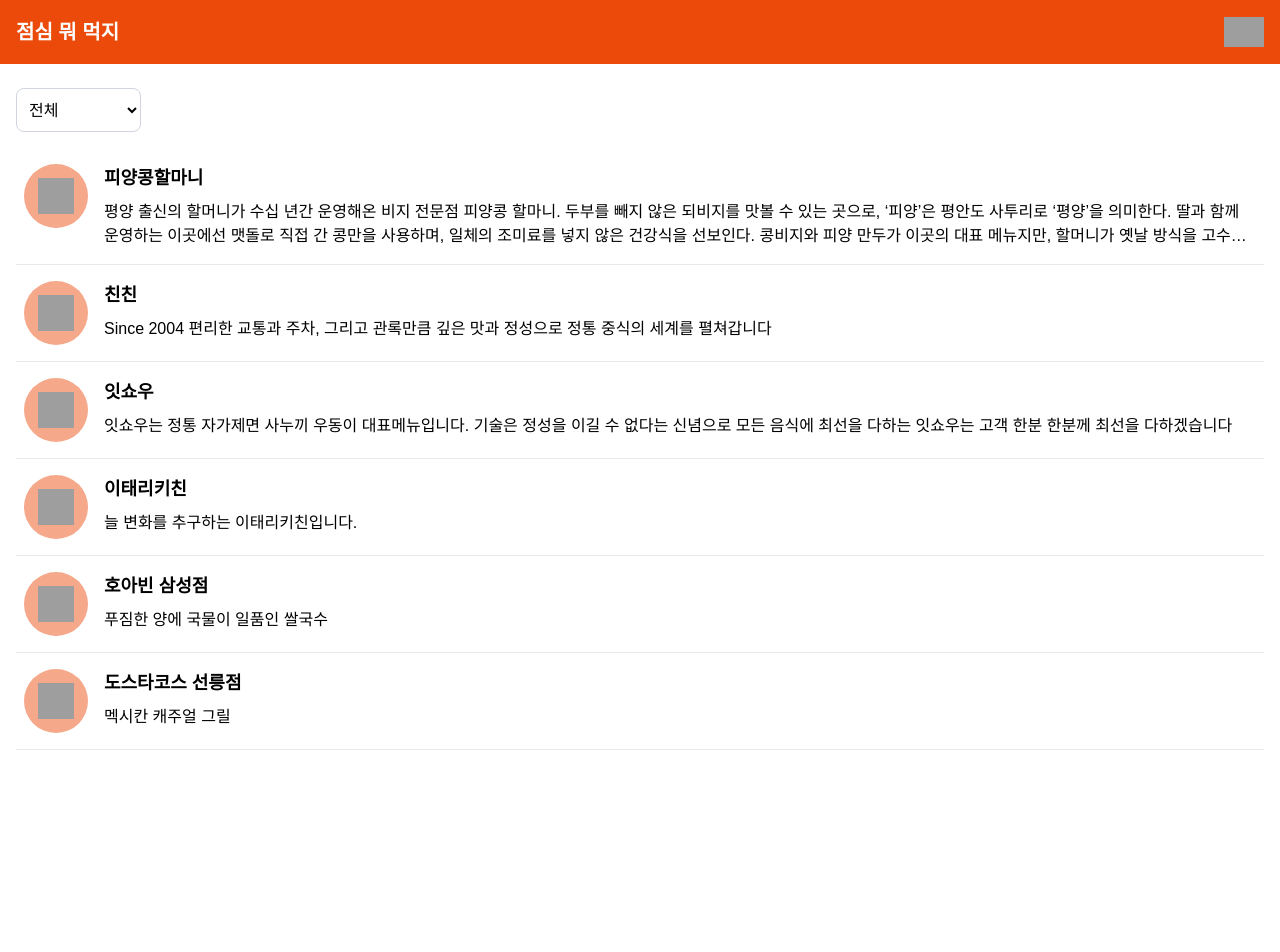
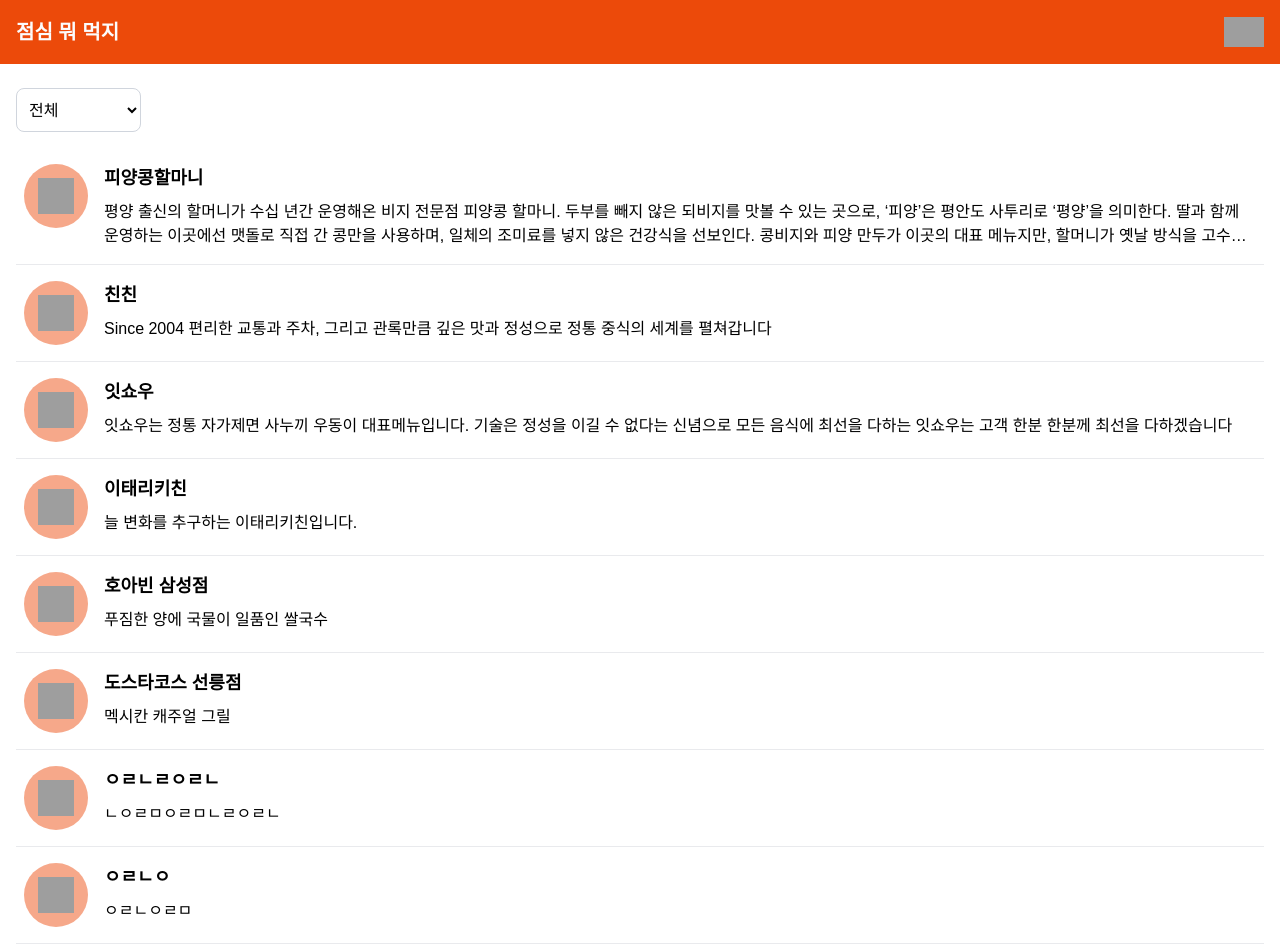
Before and after one commit to woowacourse/self-paced-react, a React (Vite) app: page / in a window 1280 px wide. Shown: the top 952 px of the page. Before the commit the page ends 800 px from the top, so only its background shows below. Built offline with nearby package versions, Linux system fonts and the light colour scheme; data requests are answered from the project's data file; grey boxes are pictures that could not be loaded.

Commit message:
[5단계] : API를 통한 음식점 렌더링 및 추가 기능 구현

```diff
--- a/db.json
+++ b/db.json
@@ -35,6 +35,18 @@
       "name": "도스타코스 선릉점",
       "description": "멕시칸 캐주얼 그릴",
       "category": "기타"
+    },
+    {
+      "id": 1744101672816,
+      "category": "한식",
+      "name": "ㅇㄹㄴㄹㅇㄹㄴ",
+      "description": "ㄴㅇㄹㅁㅇㄹㅁㄴㄹㅇㄹㄴ"
+    },
+    {
+      "id": 1744101687299,
+      "category": "일식",
+      "name": "ㅇㄹㄴㅇ",
+      "description": "ㅇㄹㄴㅇㄹㅁ"
     }
   ]
 }
--- a/src/App.jsx
+++ b/src/App.jsx
@@ -4,15 +4,21 @@ import RestaurantList from "./RestaurantList/RestaurantList";
 import RestaurantDetailModal from "./Modal/RestaurantDetailModal";
 import AddRestaurantModal from "./Modal/AddRestaurantModal";
 import CategoryFilter from "./Filter/CategoryFilter";
-import { RESTAURANTS } from "./Restaurants";
-import { useState } from "react";
+import { useEffect, useState } from "react";
 
 function App() {
   const [category, setCategory] = useState("");
   const [isModalOpen, setIsModalOpen] = useState(false);
   const [isAddModalOpen, setIsAddModalOpen] = useState(false);
   const [selectedRestaurant, setSelectedRestaurant] = useState(null);
-  const [restaurants, setRestaurants] = useState(RESTAURANTS);
+  const [restaurants, setRestaurants] = useState([]);
+
+  useEffect(() => {
+    fetch("http://localhost:3000/restaurants")
+      .then((response) => response.json())
+      .then((data) => setRestaurants(data))
+      .catch((error) => console.error("Error:", error));
+  }, []);
 
   const filteredRestaurants = restaurants.filter(
     (restaurant) => category === "" || restaurant.category === category
--- a/src/Modal/AddRestaurantModal.jsx
+++ b/src/Modal/AddRestaurantModal.jsx
@@ -16,14 +16,30 @@ export default function AddRestaurantModal({
     setForm((prev) => ({ ...prev, [name]: value }));
   };
 
-  const handleSubmit = (event) => {
+  const handleSubmit = async (event) => {
     event.preventDefault();
     const newRestaurant = {
       id: Date.now(),
       ...form,
     };
-    onAddRestaurant(newRestaurant);
-    setForm({ category: "", name: "", description: "" });
+
+    try {
+      const response = await fetch("http://localhost:3000/restaurants", {
+        method: "POST",
+        headers: {
+          "Content-Type": "application/json",
+        },
+        body: JSON.stringify(newRestaurant),
+      });
+
+      if (!response.ok) throw new Error("음식점을 추가하지 못했습니다.");
+
+      onAddRestaurant((prevRestaurants) => [...prevRestaurants, newRestaurant]);
+      setForm({ category: "", name: "", description: "" });
+    } catch (error) {
+      console.error(error);
+      alert("음식점을 추가하지 못했습니다.");
+    }
   };
 
   return (
```
